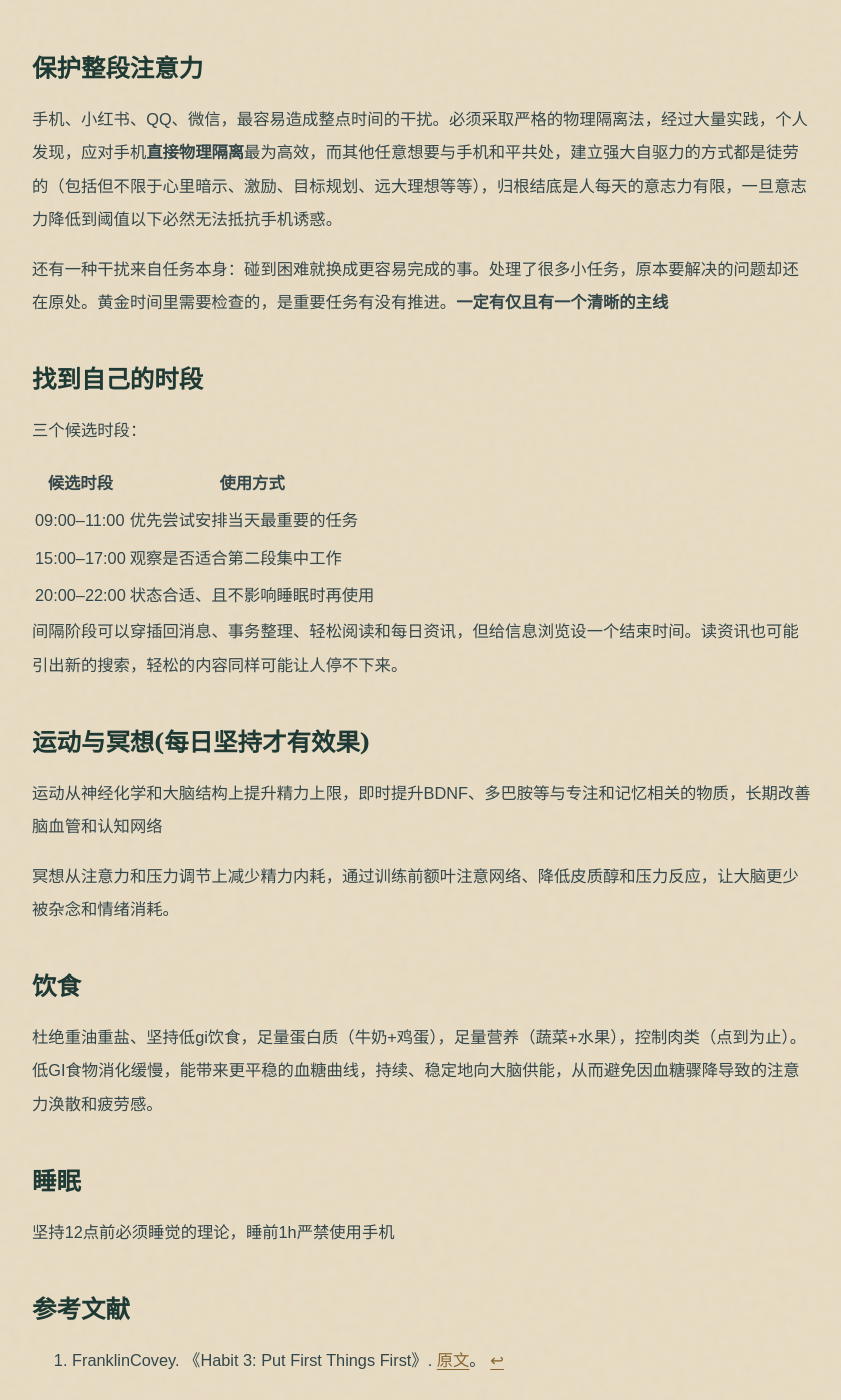
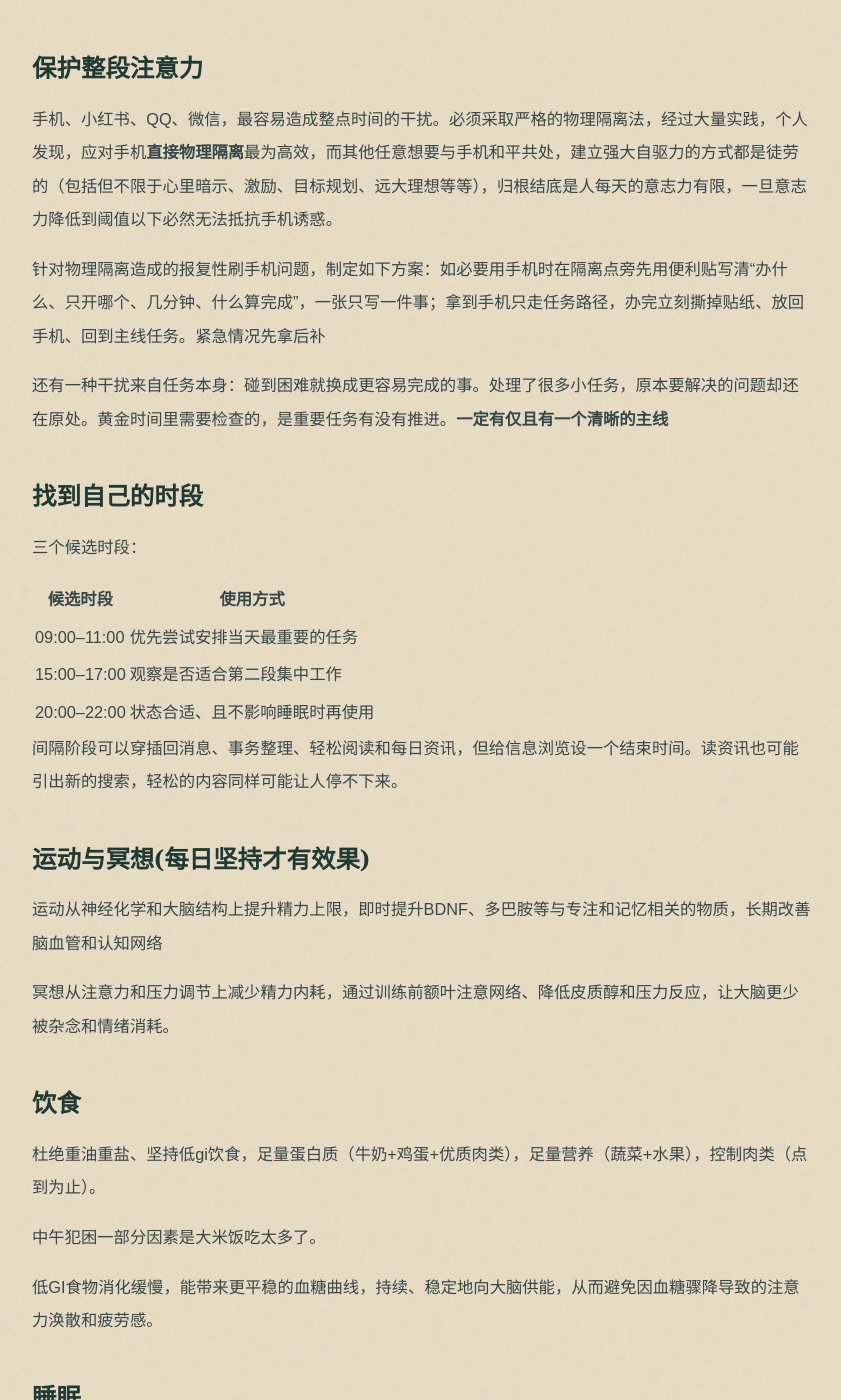
Before and after one commit to depictlightning/depictlightning.github.io, a Jekyll site: the page built from _posts/2026-10-26-golden-hours.md, in a window 1280 px wide and 1400 px high, scrolled down 1092 px. Shown: the whole window, without its empty margins (218-1059 px from the left). Built offline with Jekyll 4.4.1, drawn with Linux system fonts in a browser that asks for light colours.

Commit message:
Update golden hours essay

```diff
--- a/_posts/2026-10-26-golden-hours.md
+++ b/_posts/2026-10-26-golden-hours.md
@@ -30,6 +30,8 @@ description: 提前决定做什么，把精力最好的时间留给要事，并
 
 手机、小红书、QQ、微信，最容易造成整点时间的干扰。必须采取严格的物理隔离法，经过大量实践，个人发现，应对手机**直接物理隔离**最为高效，而其他任意想要与手机和平共处，建立强大自驱力的方式都是徒劳的（包括但不限于心里暗示、激励、目标规划、远大理想等等），归根结底是人每天的意志力有限，一旦意志力降低到阈值以下必然无法抵抗手机诱惑。
 
+针对物理隔离造成的报复性刷手机问题，制定如下方案：如必要用手机时在隔离点旁先用便利贴写清“办什么、只开哪个、几分钟、什么算完成”，一张只写一件事；拿到手机只走任务路径，办完立刻撕掉贴纸、放回手机、回到主线任务。紧急情况先拿后补
+
 还有一种干扰来自任务本身：碰到困难就换成更容易完成的事。处理了很多小任务，原本要解决的问题却还在原处。黄金时间里需要检查的，是重要任务有没有推进。**一定有仅且有一个清晰的主线**
 
 ## 找到自己的时段
@@ -52,7 +54,10 @@ description: 提前决定做什么，把精力最好的时间留给要事，并
 冥想从注意力和压力调节上减少精力内耗，通过训练前额叶注意网络、降低皮质醇和压力反应，让大脑更少被杂念和情绪消耗。
 
 ## 饮食
-杜绝重油重盐、坚持低gi饮食，足量蛋白质（牛奶+鸡蛋），足量营养（蔬菜+水果），控制肉类（点到为止）。
+杜绝重油重盐、坚持低gi饮食，足量蛋白质（牛奶+鸡蛋+优质肉类），足量营养（蔬菜+水果），控制肉类（点到为止）。
+
+中午犯困一部分因素是大米饭吃太多了。
+
 低GI食物消化缓慢，能带来更平稳的血糖曲线，持续、稳定地向大脑供能，从而避免因血糖骤降导致的注意力涣散和疲劳感。
 
 ## 睡眠
```
